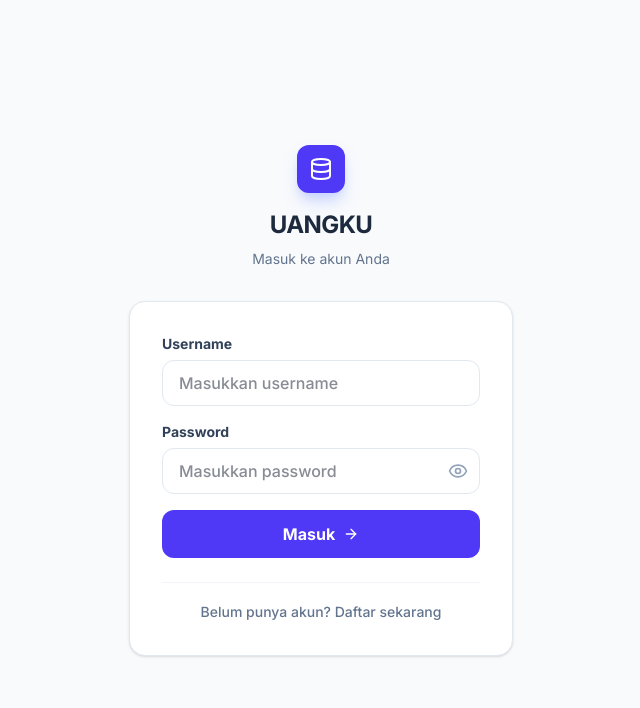
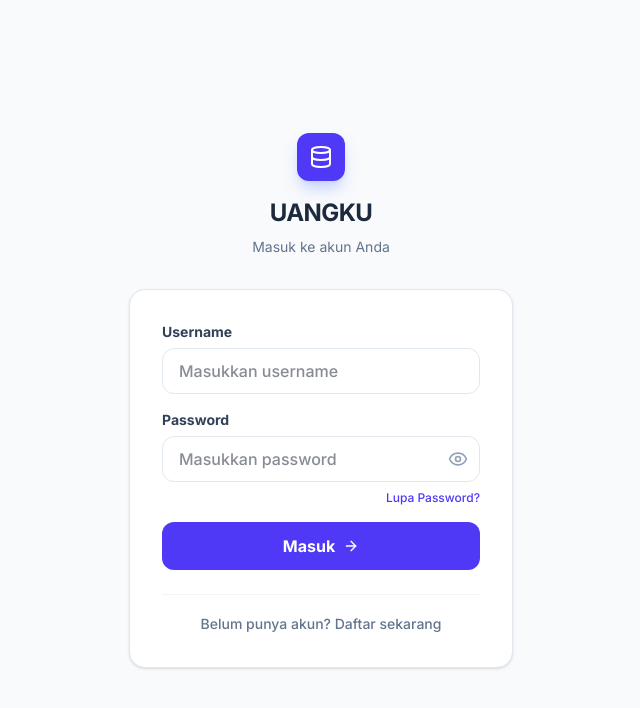
Before and after one commit to Lukmanyyy/v2, a React (Vite) app: page / in a window 1280 px wide. Shown: the top 708 px of the page, without its empty margins (319-959 px from the left). Built offline with nearby package versions, Linux system fonts and the light colour scheme.

Commit message:
Enhance Auth component with Telegram ID and password reset info
Added state management for Telegram ID and forgot password info display.

```diff
--- a/src/components/Auth.tsx
+++ b/src/components/Auth.tsx
@@ -8,14 +8,18 @@ export function Auth() {
   const [isLogin, setIsLogin] = useState(true);
   const [username, setUsername] = useState('');
   const [password, setPassword] = useState('');
-  const [telegramId, setTelegramId] = useState(''); // State baru untuk Telegram ID
+  const [telegramId, setTelegramId] = useState('');
   const [showPassword, setShowPassword] = useState(false);
   const [loading, setLoading] = useState(false);
   const [error, setError] = useState('');
 
+  // State untuk nampilin pesan Lupa Password
+  const [showForgotPassInfo, setShowForgotPassInfo] = useState(false);
+
   const handleSubmit = async (e: React.FormEvent) => {
     e.preventDefault();
     setError('');
+    setShowForgotPassInfo(false);
 
     if (!username || !password) {
       setError('Username dan password harus diisi');
@@ -27,7 +31,6 @@ export function Auth() {
     try {
       const action = isLogin ? 'login' : 'register';
 
-      // Siapkan payload, tambahkan telegramId khusus untuk register jika diisi
       const payload: any = { action, username, password };
       if (!isLogin && telegramId.trim() !== '') {
         payload.telegramId = telegramId.trim();
@@ -49,9 +52,8 @@ export function Auth() {
 
         login(data.token, data.username);
       } else {
-        // Fallback untuk testing di Preview AI Studio
         console.log("Mode Preview Lokal Aktif: Simulasi Auth");
-        await new Promise(resolve => setTimeout(resolve, 800)); // Simulasi jeda network
+        await new Promise(resolve => setTimeout(resolve, 800));
 
         const key = 'finansialv2_mock_users';
         const users = JSON.parse(localStorage.getItem(key) || '{}');
@@ -94,9 +96,20 @@ export function Auth() {
         </div>
 
         <form onSubmit={handleSubmit} className="bg-white p-6 md:p-8 rounded-2xl shadow-sm border border-slate-200 space-y-4">
+
           {error && (
             <div className="p-3 bg-rose-50 text-rose-600 border border-rose-200 rounded-xl text-sm font-medium">
               {error}
+            </div>
+          )}
+
+          {/* BOX INFO LUPA PASSWORD */}
+          {showForgotPassInfo && (
+            <div className="p-3 bg-indigo-50 text-indigo-700 border border-indigo-200 rounded-xl text-sm font-medium flex items-start gap-2 animate-in fade-in slide-in-from-top-2">
+              <Info className="w-5 h-5 flex-shrink-0 mt-0.5" />
+              <p>
+                Untuk mereset password, silakan buka <b>Bot Telegram Uangku</b> dan klik tombol <b>🔑 Lupa Sandi</b>. Kami memprioritaskan keamanan berlapis lewat Telegram.
+              </p>
             </div>
           )}
 
@@ -129,9 +142,21 @@ export function Auth() {
                 {showPassword ? <EyeOff className="w-5 h-5" /> : <Eye className="w-5 h-5" />}
               </button>
             </div>
+
+            {/* LINK LUPA PASSWORD DI WEB */}
+            {isLogin && (
+              <div className="flex justify-end mt-2">
+                <button
+                  type="button"
+                  onClick={() => setShowForgotPassInfo(true)}
+                  className="text-xs text-indigo-600 hover:text-indigo-800 font-medium transition-colors"
+                >
+                  Lupa Password?
+                </button>
+              </div>
+            )}
           </div>
 
-          {/* Form tambahan khusus Register: Telegram ID */}
           {!isLogin && (
             <div className="animate-in fade-in duration-300">
               <label className="flex items-center text-sm font-bold text-slate-700 mb-1.5 gap-1.5">
@@ -147,7 +172,7 @@ export function Auth() {
               <div className="flex items-start gap-2 mt-2 bg-indigo-50/50 p-2.5 rounded-lg border border-indigo-100">
                 <Info className="w-4 h-4 text-indigo-500 flex-shrink-0 mt-0.5" />
                 <p className="text-[11px] text-slate-600 leading-relaxed">
-                  Isi dengan ID Telegram untuk menggunakan bot. Cek ID Anda melalui bot <b>@userinfobot</b> di Telegram.
+                  Isi dengan ID Telegram untuk menggunakan bot & mengamankan akun. Cek ID Anda melalui bot <b>@userinfobot</b>.
                 </p>
               </div>
             </div>
@@ -168,7 +193,8 @@ export function Auth() {
               onClick={() => {
                 setIsLogin(!isLogin);
                 setError('');
-                setTelegramId(''); // Reset telegram ID saat ganti mode
+                setShowForgotPassInfo(false);
+                setTelegramId('');
               }}
               className="text-sm text-slate-500 hover:text-indigo-600 font-medium transition-colors"
             >
```
